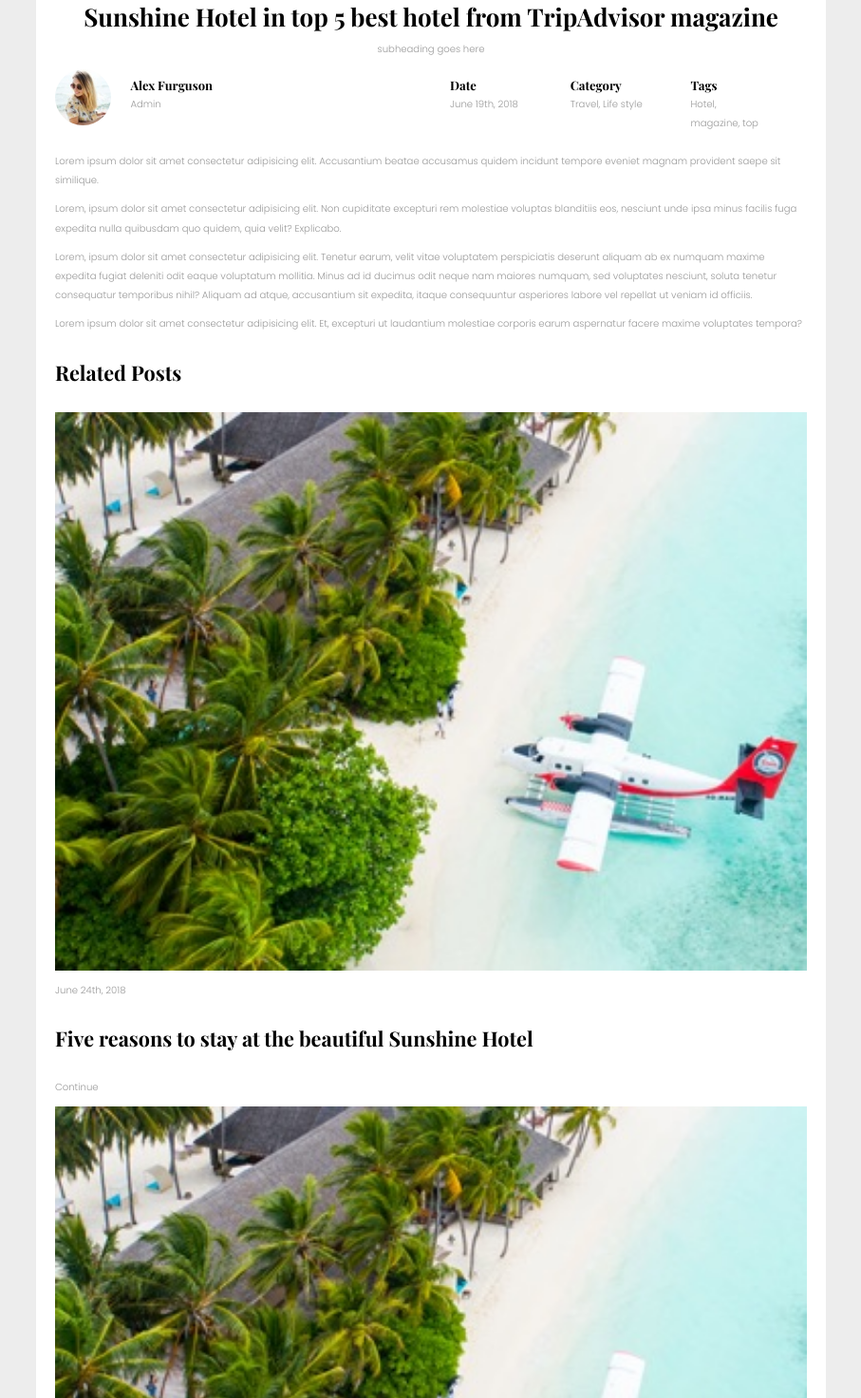
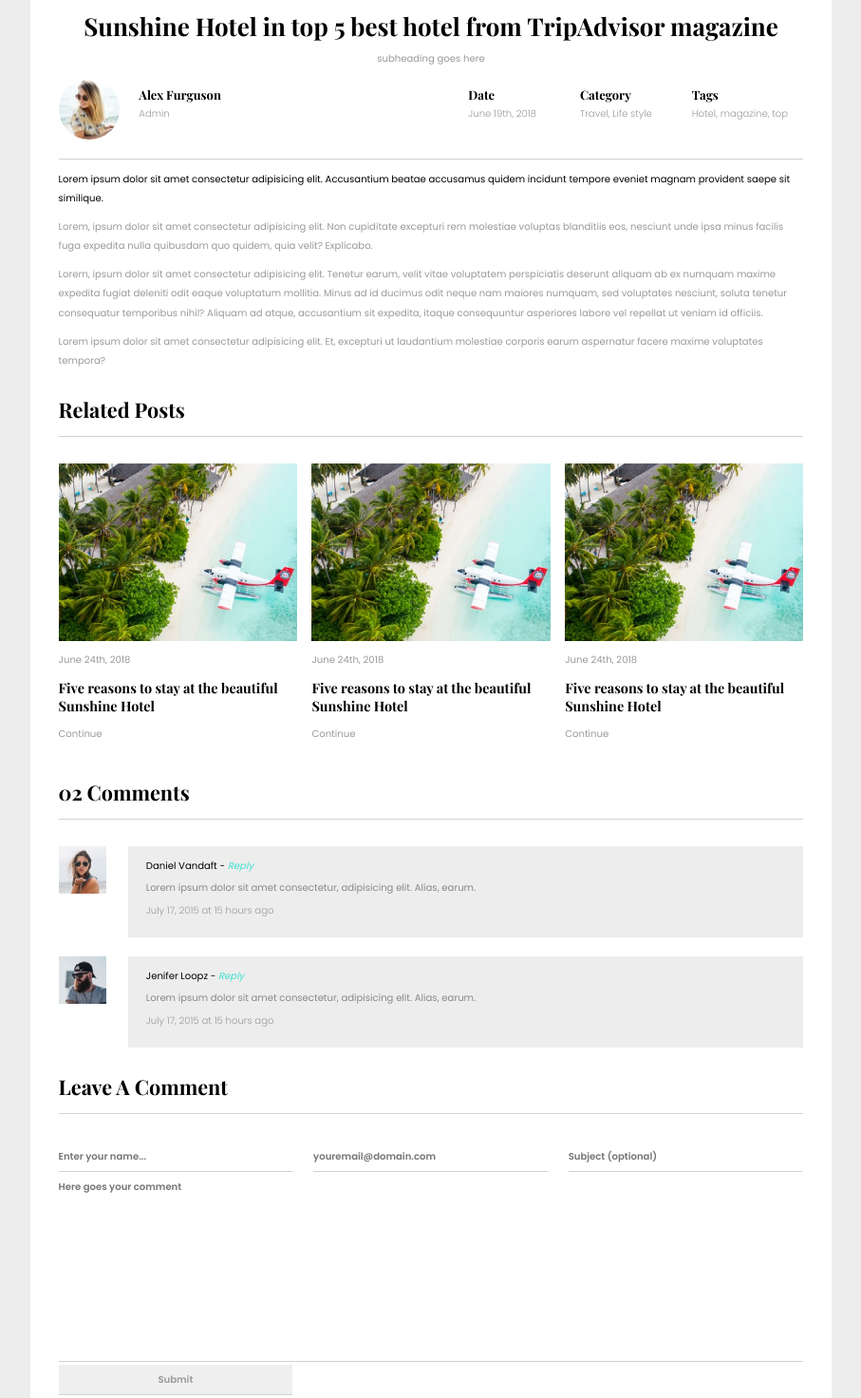
Before and after one commit to rosalieelphick/rosieElphickProjectOne, a plain HTML site: page blog.html in a window 1280 px wide. Shown: the part 242-1714 px from the top of the page at 95% size, without its empty margins (186-1093 px from the left). Drawn offline with nearby package versions, Linux system fonts and the light colour scheme.

Commit message:
git committed

```diff
--- a/blog.html
+++ b/blog.html
@@ -7,7 +7,7 @@
     <title>Sunshine Blog</title>
     <link rel="stylesheet" href="https://use.fontawesome.com/releases/v5.2.0/css/all.css" integrity="sha384-hWVjflwFxL6sNzntih27bfxkr27PmbbK/iSvJ+a4+0owXq79v+lsFkW54bOGbiDQ"
         crossorigin="anonymous">
-    <link href="https://fonts.googleapis.com/css?family=Playfair+Display:400,700|Poppins:600,300" rel="stylesheet">
+    <link href="https://fonts.googleapis.com/css?family=Playfair+Display:400,700|Poppins:600,300,400" rel="stylesheet">
     <link rel="stylesheet" href="styles/style.css">
 </head>
 <body>
@@ -60,6 +60,7 @@
                     <p>Hotel, magazine, top</p>
                 </div>
             </div> <!-- blogInfo ENDS -->
+
             <div class="blogContent">
                 <p>Lorem ipsum dolor sit amet consectetur adipisicing elit. Accusantium beatae accusamus quidem incidunt tempore eveniet magnam provident saepe sit similique.</p>
                 <p>Lorem, ipsum dolor sit amet consectetur adipisicing elit. Non cupiditate excepturi rem molestiae voluptas blanditiis eos, nesciunt unde ipsa minus facilis fuga expedita nulla quibusdam quo quidem, quia velit? Explicabo.</p>
@@ -68,49 +69,74 @@
                 <div class="blogSocial">
                 </div>
             </div> <!-- blogContent ENDS -->
-            <div class="relatedPosts">
+
+            <div class="relatedPosts clearfix">
                 <h4>Related Posts</h4>
-                <div class="post">
+                <div class="post post1">
                     <img src="assets/blog-3.jpeg" alt="">
                     <p>June 24th, 2018</p>
-                    <h4>Five reasons to stay at the beautiful Sunshine Hotel</h4>
+                    <h6>Five reasons to stay at the beautiful Sunshine Hotel</h6>
                     <p>Continue</p>
                 </div>
-                <div class="post">
+                <div class="post post2">
                     <img src="assets/blog-3.jpeg" alt="">
                     <p>June 24th, 2018</p>
-                    <h4>Five reasons to stay at the beautiful Sunshine Hotel</h4>
+                    <h6>Five reasons to stay at the beautiful Sunshine Hotel</h6>
                     <p>Continue</p>
                 </div>
-                <div class="post">
+                <div class="post post3">
                     <img src="assets/blog-3.jpeg" alt="">
                     <p>June 24th, 2018</p>
-                    <h4>Five reasons to stay at the beautiful Sunshine Hotel</h4>
+                    <h6>Five reasons to stay at the beautiful Sunshine Hotel</h6>
                     <p>Continue</p>
                 </div>
+
+            </div> <!-- relatedPosts ENDS -->
+
             <div class="commentSection">
+
                 <h4>02 Comments</h4>
-                    <div class="comment">
+
+                <div class="comment clearfix">
                     <img src="assets/blog-6.jpeg" alt="">
                     <div class="commentText">
-                            <p>Daniel Vandaft</p>
+                        <p>Daniel Vandaft - <span class="reply">Reply</span></p>
                         <p>Lorem ipsum dolor sit amet consectetur, adipisicing elit. Alias, earum.</p>
                         <p>July 17, 2015 at 15 hours ago</p>
                     </div>
                 </div>
-                    <div class="comment">
+
+                <div class="comment clearfix">
                     <img src="assets/blog-7.jpeg" alt="">
-                        <div class="commentText">
-                            <p>Jenifer Loopz</p>
+                    <div class="commentText clearfix">
+                        <p>Jenifer Loopz - <span class="reply">Reply</span></p>
                         <p>Lorem ipsum dolor sit amet consectetur, adipisicing elit. Alias, earum.</p>
                         <p>July 17, 2015 at 15 hours ago</p>
                     </div>
                 </div>
+
             </div> <!-- commentSection ENDS -->
+
             <div class="leaveAComment">
-                    <h5>Leave A Comment</h5>
+                <h4>Leave A Comment</h4>
+                <form action="">
+                    <label for="commentName" class="visuallyHidden">Enter your name</label>
+                    <input type="text" id="commentName" placeholder="Enter your name..." required="true">
+
+                    <label for="commentEmail" class="visuallyHidden">Enter your email</label>
+                    <input type="text" id="commentEmail" placeholder="youremail@domain.com" required="true">
+
+                    <label for="commentSubject" class="visuallyHidden">Enter comment subject</label>
+                    <input type="text" id="commentSubject" placeholder="Subject (optional)">
+
+                    <!-- <label for="commentComment" class="visuallyHidden">Enter your comment here</label> -->
+                    <textarea name="commentComment" id="commentComment" placeholder="Here goes your comment"></textarea>
+
+                    <label for="commentSubmit" class="visuallyHidden">Submit comment</label>
+                    <input type="submit" id="commentSubmit">
+                </form>
             </div>
-            </div> <!-- relatedPosts ENDS -->
+
         </div> <!-- blogMain ENDS -->
 
     </main>
--- a/styles/style.css
+++ b/styles/style.css
@@ -84,6 +84,20 @@ header a {
     font-weight: 600;
 }
 
+.visuallyHidden:not(:focus):not(:active) {
+    position: absolute;
+    width: 1px;
+    height: 1px;
+    margin: -1px;
+    border: 0;
+    padding: 0;
+    white-space: nowrap;
+    clip-path: inset(100%);
+    clip: rect(0 0 0 0);
+    overflow: hidden;
+}
+
+
 /* HEADER */
 
 header {
@@ -161,7 +175,7 @@ header li {
     background-image: url("../assets/home-1.jpeg");
     background-size: cover;
     /* height: 550px; */
-        height: 80vh;
+    height: 80vh;
     background-position: center;
 }
 
@@ -295,11 +309,6 @@ header li {
     font-size: 2.2rem;
 }
 
-
-
-
-
-
 .textBlack {
     color: black;
 }
@@ -307,10 +316,6 @@ header li {
 .clients i {
     font-size: 1.5rem;
 }
-
-/* .clients i:hover {
-    color: orange;
-} */
 
 .gallery {
     padding: 100px 0;
@@ -407,14 +412,14 @@ footer li {
     padding: 3px;
 }
 
-form {
+footer form {
     width: 100%;
     border-bottom: solid 1px #333333;
     margin-top: 20px;
     padding-bottom: 10px;
 }
 
-input[type="text"] {
+footer input[type="text"] {
     width: 80%;
     margin: 0;
     color: white;
@@ -426,7 +431,7 @@ input[type="text"] {
 
 }
 
-.submit {
+footer .submit {
     float: right;
     margin-top: 10px;
     background-color: #212020;
@@ -470,9 +475,9 @@ main {
 
 .blogMain {
     background-color: white;
-    width: 65%;
+    width: 66%;
     margin: 0 auto;
-    padding: 20px;
+    padding: 30px;
 }
 
 .blogMain h5 {
@@ -490,8 +495,24 @@ main {
     text-align: center;
 }
 
+.blogInfo {
+    padding-bottom: 20px;
+    border-bottom: solid 0.5px #d1d1d1;
+}
+
+.blogInfo h6 {
+    margin-top: 10px;
+}
+
+.blogInfo p {
+    margin-top: 2px;
+    font-weight: 300;
+    display: block;
+    width: 100%;
+}
+
 .author {
-    width: 50%;
+    width: 55%;
     float: left;
 }
 
@@ -501,25 +522,110 @@ main {
     float: left;
 }
 
-.blogInfo h6,
-.blogInfo p {
+.author h6,
+.author p {
     width: 60%;
     float: left;
     margin-left: 20px;
 }
-
-.blogInfo h6 {
-    margin-top: 10px;
+.date,
+.category,
+.tags {
+    width: 15%;
+    float: left;
 }
 
-.blogInfo p {
-    margin-top: 2px;
+.blogContent p:first-child {
+    color: black;
+    font-weight: 400;
+}
+
+.post {
+    float: left;
+    width: 32%;
+}
+
+.post1 {
+    margin-right: 2%;
+}
+
+.post3 {
+    margin-left: 2%;
+}
+
+.post h6 {
+    font-size: 2rem;
+    margin: 0;
+    line-height: 1.3;
+}
+
+.commentSection h4,
+.relatedPosts h4,
+.leaveAComment h4 {
+    border-bottom: solid 0.5px #d1d1d1;
+    padding-bottom: 15px;
+}
+
+.comment {
+    margin-bottom: 20px;
+}
+
+.comment img {
+    width: 50px;
+    float: left;
+}
+
+.commentText {
+    background-color: #ededed;
+    width: calc((100% - 50px) - 3%);
+    margin-left: 3%;
+    float: left;
+    padding: 1% 0 2% 2%;
+}
+
+.commentText p {
+    margin: 3px;
+    color: #888888;
+}
+
+.commentText p:first-child {
+    color: black;
+}
+
+.commentText p:last-child {
+    color: #999999;
     font-weight: 300;
 }
 
-.date,
-.category,
-.tags {
-    width: 16%;
-    float: left;
+.commentText .reply {
+    color: turquoise;
+    font-weight: 400;
+    font-style: italic;
 }
+
+.leaveAComment input,
+.leaveAComment textarea {
+    width: calc((100% - 45px)/3);
+    border: none;
+    border-bottom: solid 0.5px #d1d1d1;
+    padding: 10px 0 10px 0;
+    font-size: 1.4rem;
+    font-family: 'Poppins', sans-serif;
+    font-weight: 600;
+    color: #999999;
+    resize: none;
+}
+
+#commentEmail {
+    margin-left: 20px;
+    margin-right: 20px;
+}
+
+#commentComment {
+    width: 100%;
+    height: 200px;
+}
+
+input:required {
+    box-shadow:none;
+}
```
Lines whose indentation alone changed are shown as unchanged.
